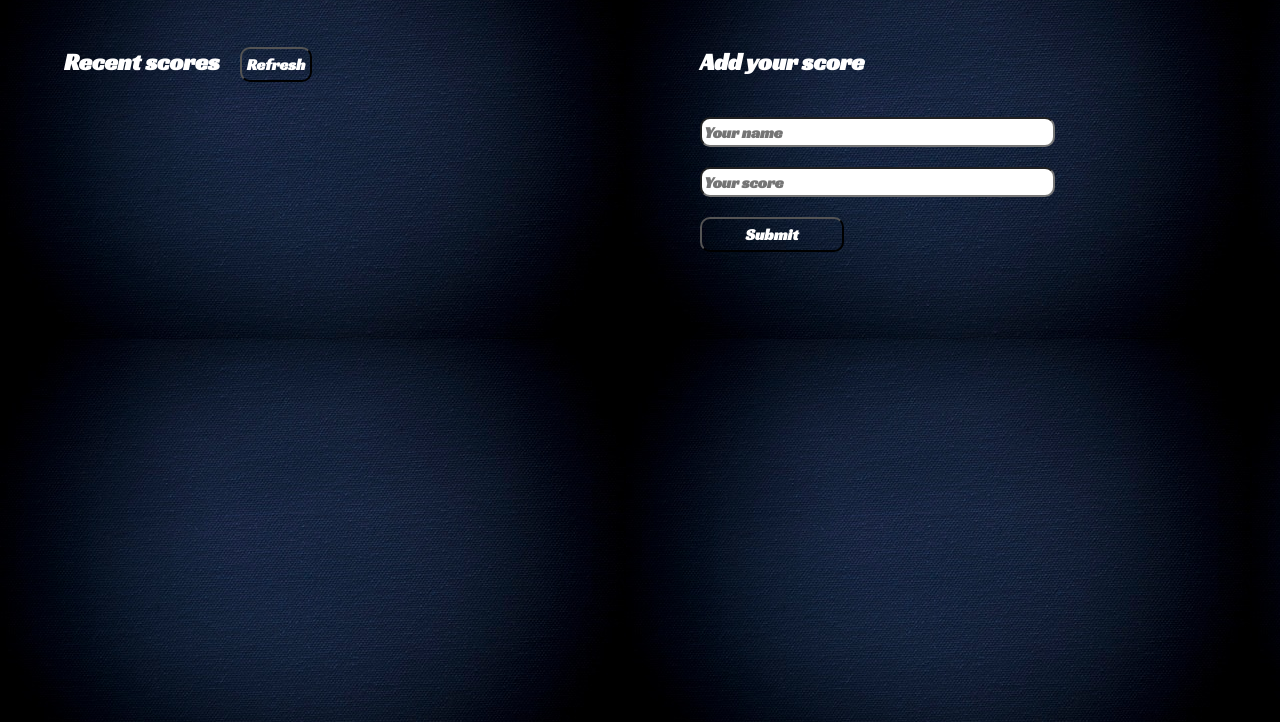
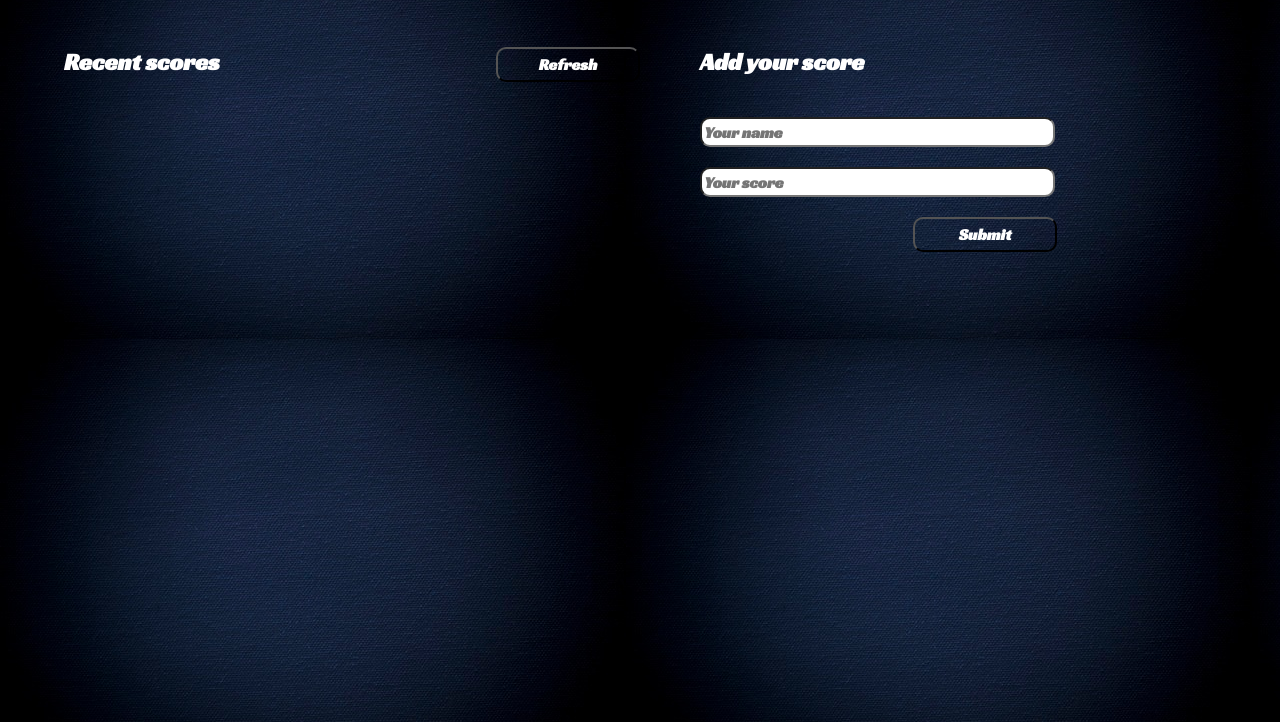
Before and after one commit to karelvanoordt/Leaderboard, a website built with webpack: page src/index.html in a window 1280 px wide. Shown: the part 78-800 px from the top of the page. Built offline with nearby package versions, Linux system fonts and the light colour scheme; no server answers.

Commit message:
:white_check_mark: Fix buttons alignment as template

```diff
--- a/src/style.css
+++ b/src/style.css
@@ -25,6 +25,10 @@ header {
   column-gap: 60px;
   width: 90vw;
   margin: auto;
+}
+
+.scores {
+  justify-content: space-between;
 }
 
 .column-title {
@@ -59,6 +63,7 @@ p {
 
 .refresh-btn {
   margin-left: 20px;
+  width: 25%;
 }
 
 .btn {
@@ -68,6 +73,7 @@ p {
   background-color: transparent;
   color: white;
   cursor: pointer;
+  justify-self: right;
 }
 
 .btn:hover {
@@ -101,4 +107,5 @@ p {
   width: 25%;
   margin-top: 10px;
   justify-self: right;
+  margin-left: 37%;
 }
```
